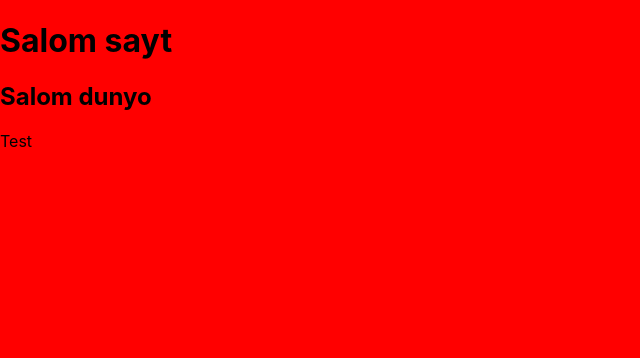
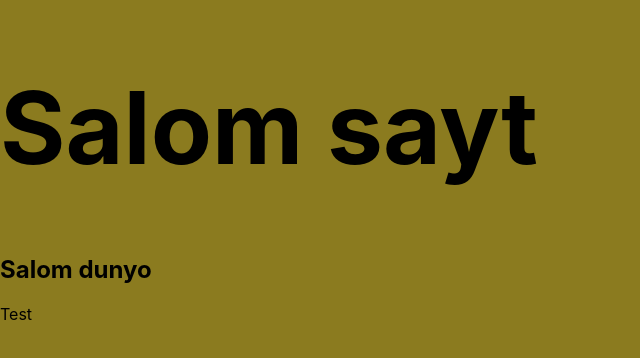
Before and after one commit to the-rustambek/dizipro-frontend, a React (Create React App) app: page / in a window 1280 px wide. Shown: the top 358 px of the page, without its empty margins (0-640 px from the left). Built offline with nearby package versions, Linux system fonts and the light colour scheme.

Commit message:
add className

```diff
--- a/src/App.jsx
+++ b/src/App.jsx
@@ -5,7 +5,7 @@ function App() {
   const isTrue = true;
   return (
     <>
-    <Header>
+    <Header color="red">
       <h1>Salom sayt</h1>
     </Header>
     <div className="App">
@@ -17,9 +17,9 @@ function App() {
 }
 
 
-function Header({children}){
-  console.log(children);
-  return <header>{children}</header>;
+function Header({children,color}){
+
+  return <header className={color === "red" && "red"}>{children}</header>;
 }
 
 export default App;
--- a/src/App.scss
+++ b/src/App.scss
@@ -1,5 +1,10 @@
-$color: red;
+$color: rgb(139, 123, 31);
 
 body{
   background-color: $color;
 }
+
+
+.red{
+  font-size: 50px;
+}
```
